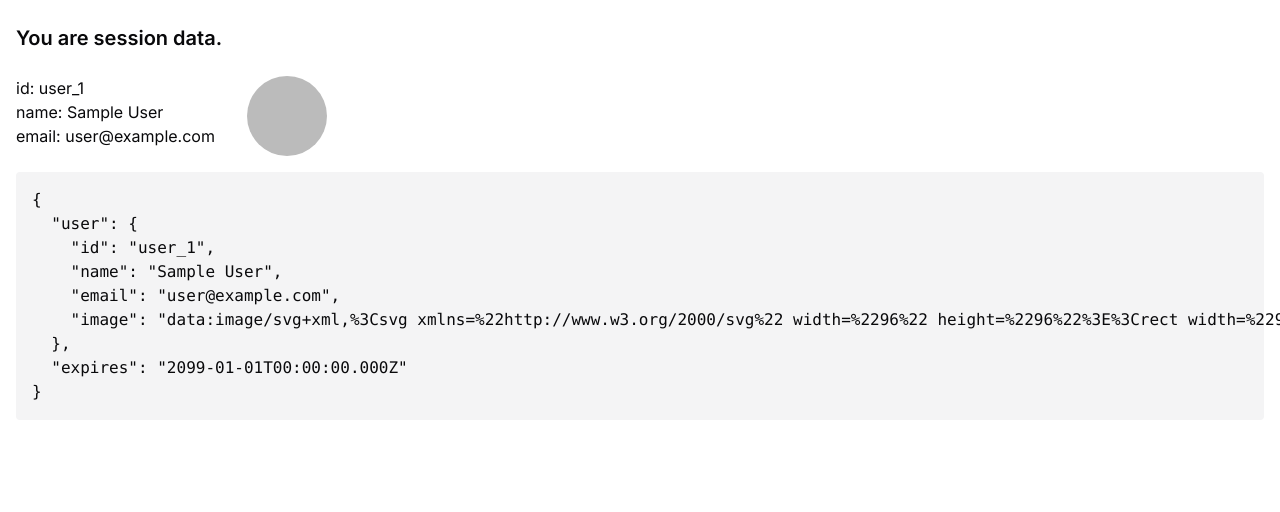
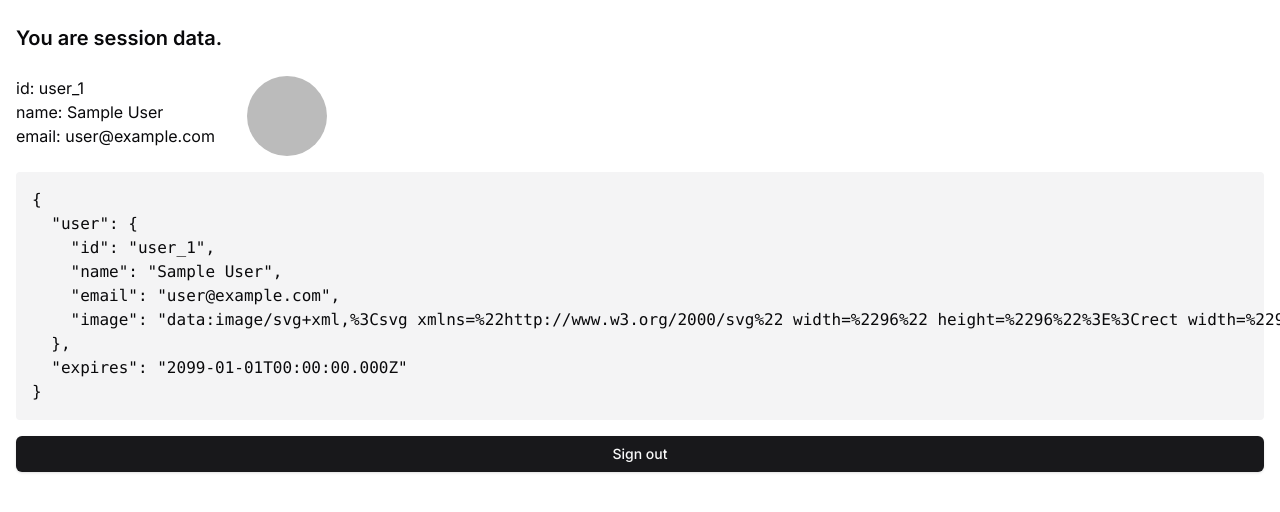
Before and after one commit to rikiTada/next-authjs, a Next.js app: page /me in a window 1280 px wide. Shown: the top 512 px of the page. Built offline with nearby package versions, Linux system fonts and the light colour scheme; no server answers; sample sign-in values are in the browser's storage.

Commit message:
add sign out button

```diff
--- /dev/null
+++ b/src/app/me/actions.tsx
@@ -0,0 +1,6 @@
+"use client";
+import { Button } from "@/components/ui/button";
+
+export const SignoutButton = ({ signOut }: { signOut: () => void }) => {
+  return <Button onClick={signOut}>サインアウト</Button>;
+};
--- a/src/app/me/page.tsx
+++ b/src/app/me/page.tsx
@@ -1,5 +1,6 @@
 /* eslint-disable @next/next/no-img-element */
-import { auth } from "@/auth";
+import { auth, signOut } from "@/auth";
+import { Button } from "@/components/ui/button";
 import { redirect } from "next/navigation";
 
 export default async function Page() {
@@ -27,13 +28,22 @@ export default async function Page() {
       <div className="my-4 p-4 bg-muted rounded">
         <pre>{JSON.stringify(session, null, 2)}</pre>
       </div>
-      {/*
-      <SignoutButton
+
+      {/* <SignoutButton
         signOut={async () => {
           "use server";
           await signOut({ redirectTo: "/" });
         }}
       /> */}
+      <form
+        action={async () => {
+          "use server";
+          await signOut({ redirectTo: "/" });
+        }}
+        className="w-full"
+      >
+        <Button className="w-full">Sign out</Button>
+      </form>
     </div>
   );
 }
```
